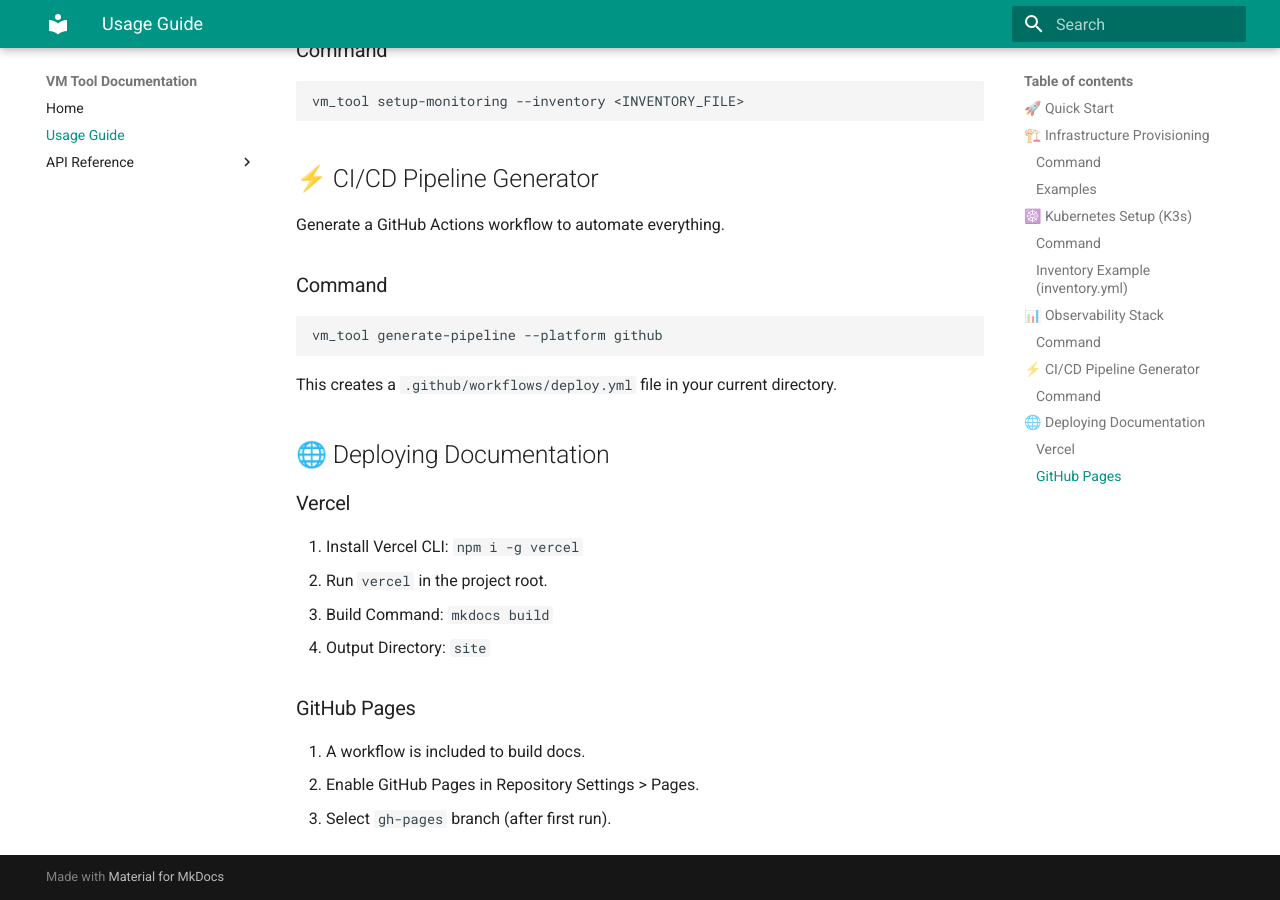
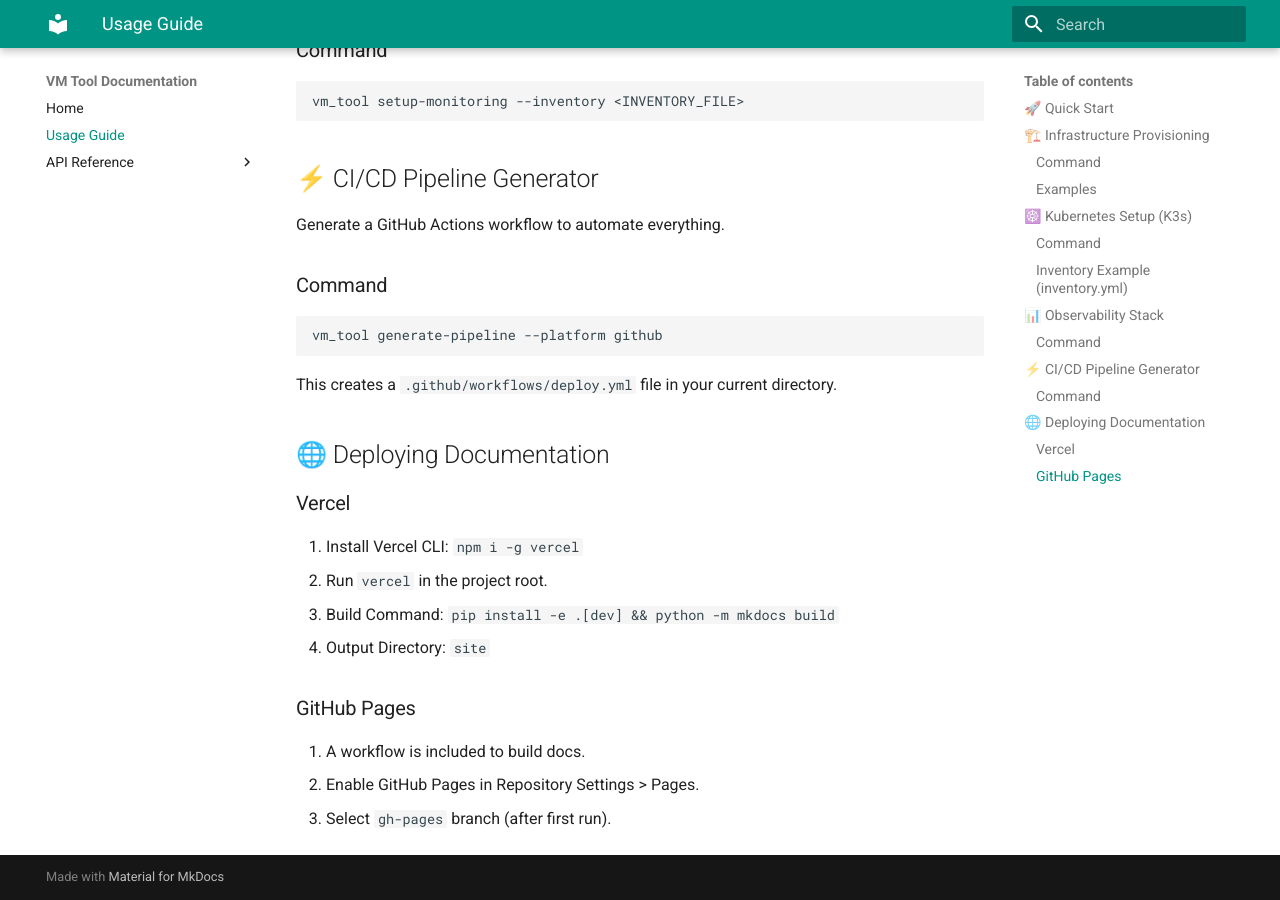
Before and after one commit to thesunnysinha/vm_tool, an MkDocs documentation site: the page built from docs/usage.md, in a window 1280 px wide and 900 px high, scrolled down 1412 px. Built offline with MkDocs 1.6.1 and Material for MkDocs 9.7.7, drawn with Linux system fonts in a browser that asks for light colours.

Commit message:
docs: update vercel build command to use python -m mkdocs

```diff
--- a/docs/usage.md
+++ b/docs/usage.md
@@ -82,7 +82,7 @@
 
 1. Install Vercel CLI: `npm i -g vercel`
 2. Run `vercel` in the project root.
-3. Build Command: `mkdocs build`
+3. Build Command: `pip install -e .[dev] && python -m mkdocs build`
 4. Output Directory: `site`
 
 ### GitHub Pages
```
